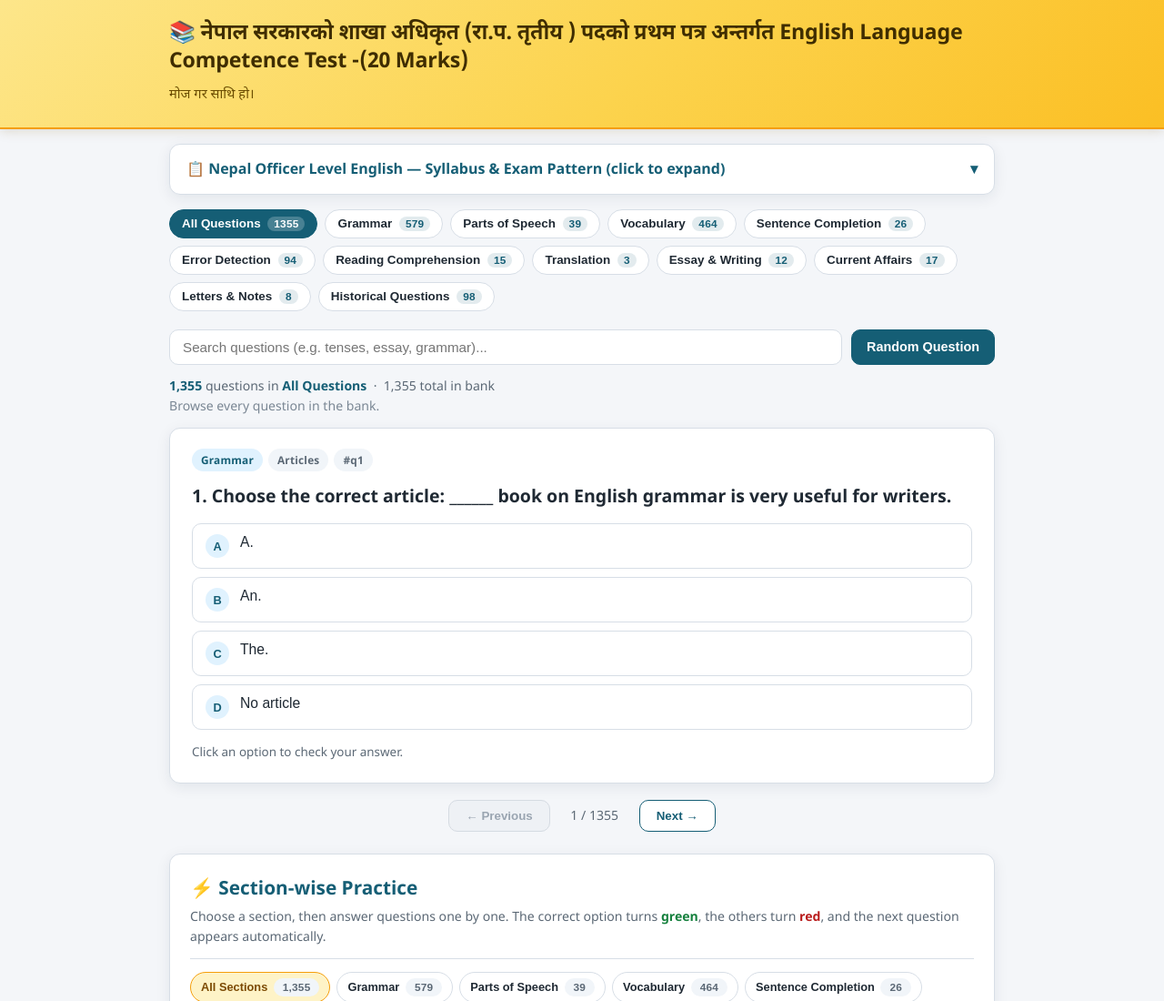
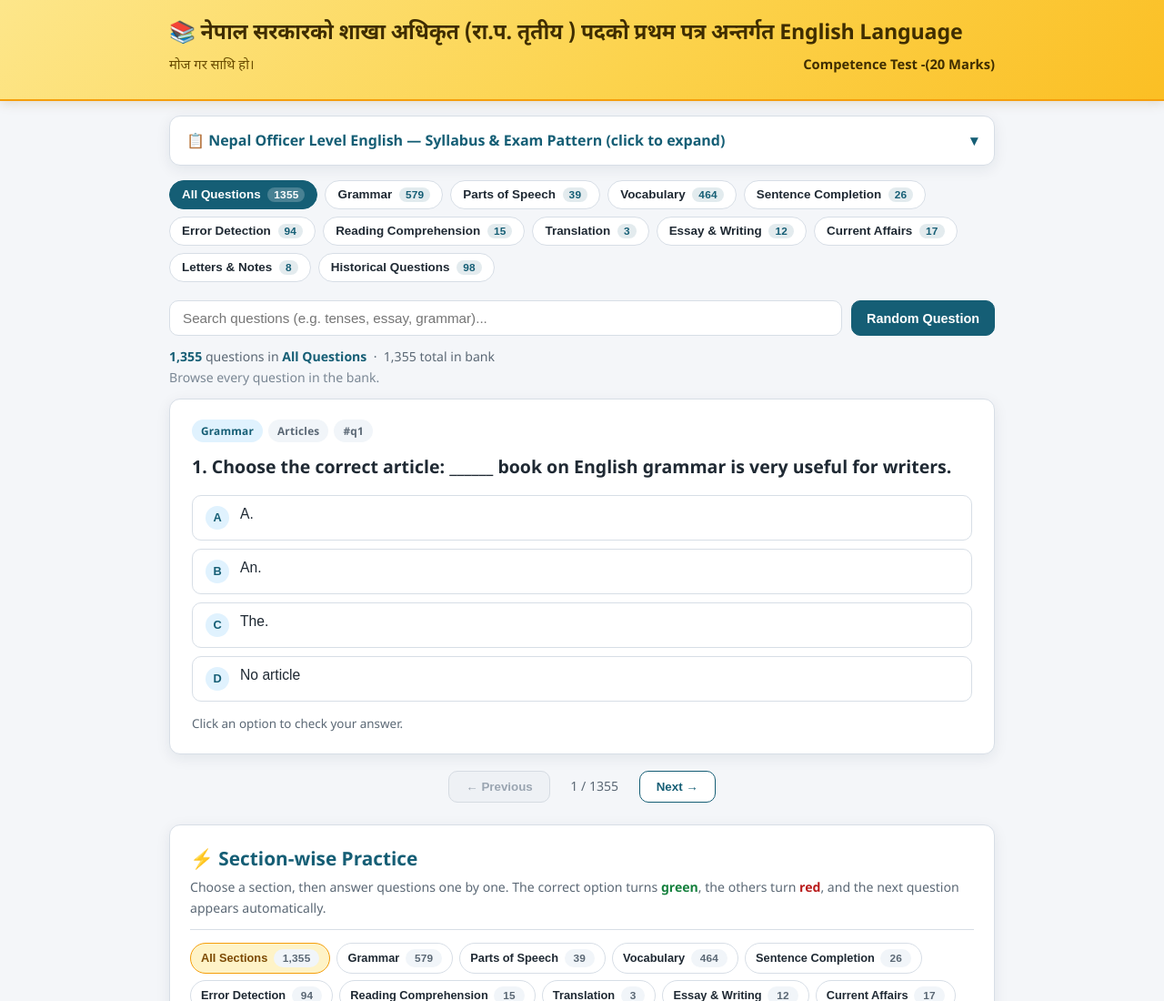
Before and after one commit to lax-git-lax/officer-english-test, a plain HTML site: page index.html in a window 1280 px wide. Shown: the top 1100 px of the page at 91% size. Drawn offline with Linux system fonts and the light colour scheme.

Commit message:
Align exam label beside subtitle

```diff
--- a/index.html
+++ b/index.html
@@ -9,8 +9,11 @@
 <body>
   <header class="site-header">
     <div class="container">
-      <h1 class="site-title">📚 नेपाल सरकारको शाखा अधिकृत (रा.प. तृतीय ) पदको प्रथम पत्र अन्तर्गत English Language<br>Competence Test -(20 Marks)</h1>
-      <p class="site-subtitle">मोज गर साथि हो।</p>
+      <h1 class="site-title">📚 नेपाल सरकारको शाखा अधिकृत (रा.प. तृतीय ) पदको प्रथम पत्र अन्तर्गत English Language</h1>
+      <div class="subtitle-row">
+        <p class="site-subtitle">मोज गर साथि हो।</p>
+        <span class="exam-label">Competence Test -(20 Marks)</span>
+      </div>
     </div>
   </header>
 
--- a/style.css
+++ b/style.css
@@ -43,7 +43,15 @@ body {
   font-family: 'Noto Sans Devanagari', 'Mangal', 'Nirmala UI', 'Segoe UI', sans-serif;
 }
 .site-title .emoji { font-size: 1.5rem; }
-.site-subtitle { margin-top: 6px; font-size: 0.92rem; color: #6b4d00; max-width: 720px; font-weight: 500; }
+.subtitle-row {
+  display: flex;
+  justify-content: space-between;
+  align-items: baseline;
+  gap: 16px;
+  margin-top: 6px;
+}
+.site-subtitle { font-size: 0.92rem; color: #6b4d00; font-weight: 500; }
+.exam-label { font-size: 0.92rem; color: #3f2d00; font-weight: 700; white-space: nowrap; }
 
 /* ---------- Syllabus panel ---------- */
 .syllabus {
@@ -400,6 +408,8 @@ body {
 
 @media (max-width: 640px) {
   .site-title { font-size: 1.15rem; }
+  .subtitle-row { flex-wrap: wrap; gap: 4px; }
+  .exam-label { font-size: 0.85rem; }
   .syllabus-grid { grid-template-columns: 1fr; }
   .card { padding: 16px; }
   .qtext { font-size: 1.1rem; }
```
